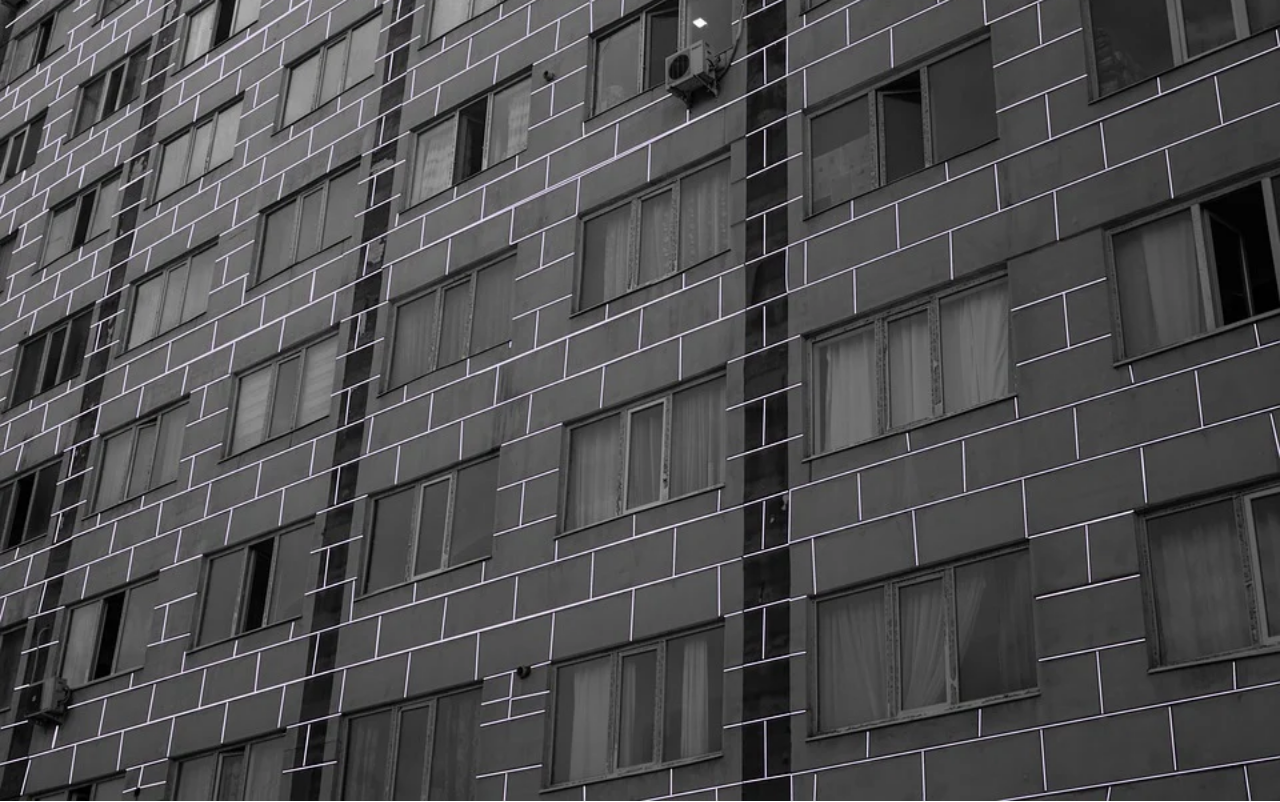
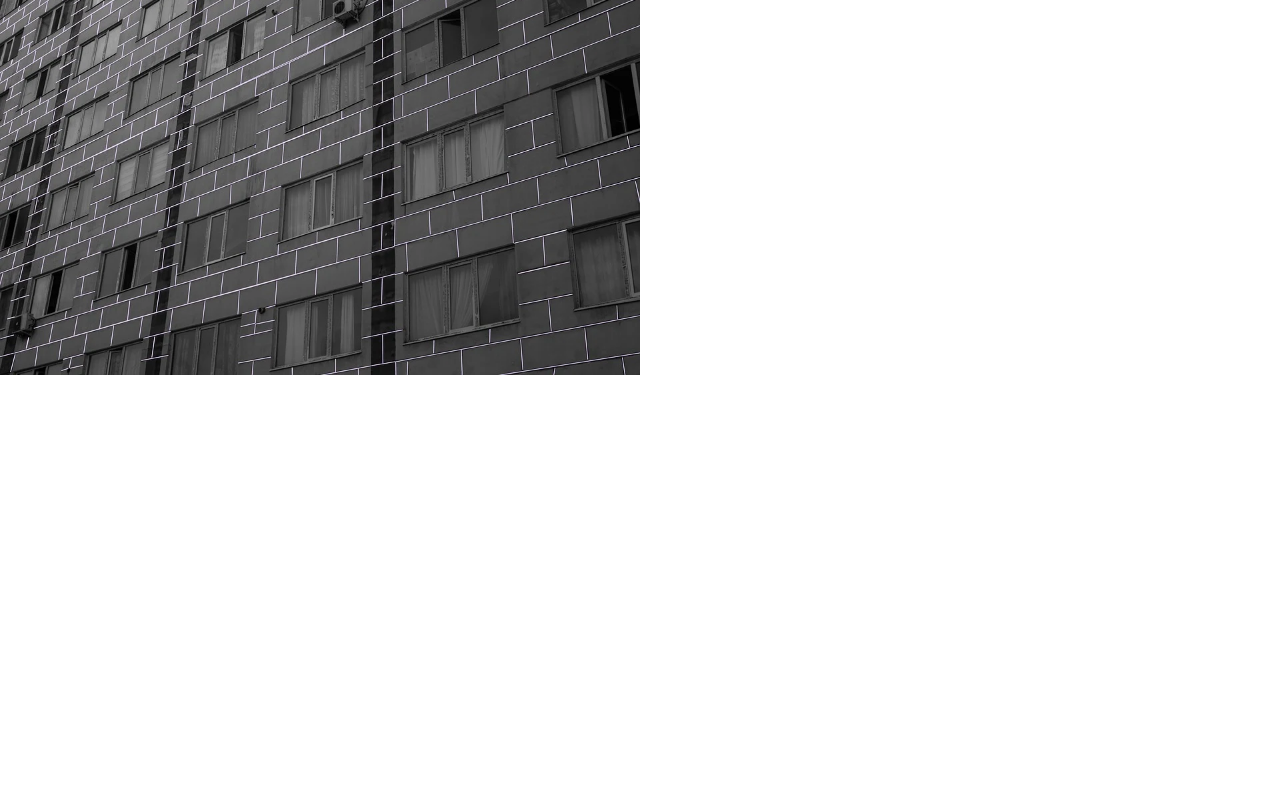
Before and after one commit to Alex-965/test, a plain HTML site: page index.html in a window 1280 px wide. Shown: the part 52-854 px from the top of the page. After the commit the page ends 800 px from the top, so only its background shows below. Drawn offline with Linux system fonts and the light colour scheme.

Commit message:
add grid

```diff
--- a/css/style.css
+++ b/css/style.css
@@ -5,3 +5,8 @@
     font-family: sans-serif;
     color: white;
 }
+
+main {
+    display: grid;
+    grid: auto auto auto auto 1fr / 1fr 1fr;
+}
```
